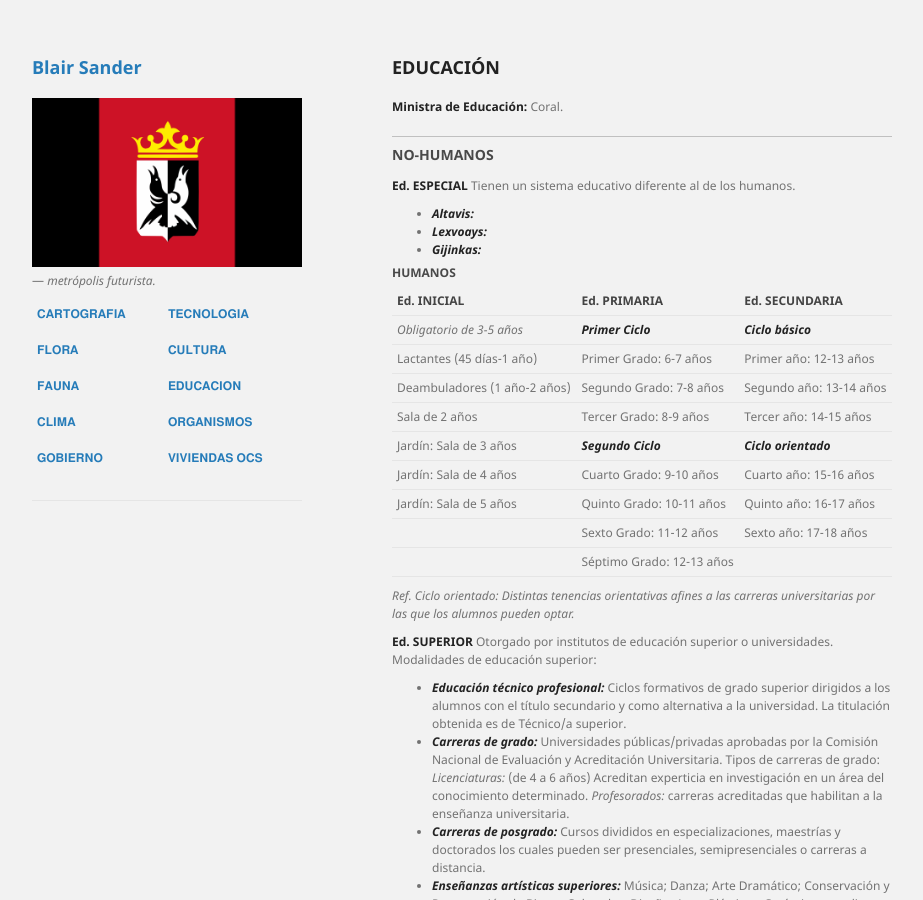
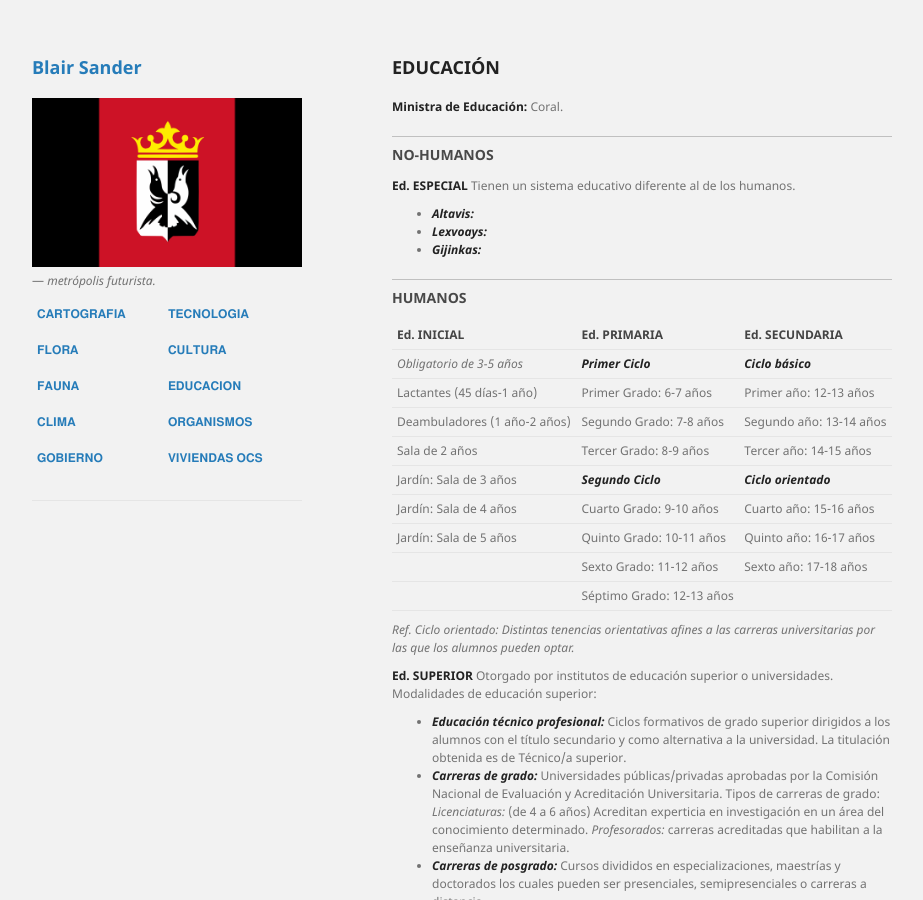
Before and after one commit to BlairSander/ciudad, a Jekyll site: the page built from educacion.md, in a window 1280 px wide and 900 px high. Shown: the whole window, without its empty margins (178-1101 px from the left). Built offline with Jekyll 4.4.1, drawn with Linux system fonts in a browser that asks for light colours; our own code applies the rules of GitHub Pages for plain Markdown files.

```diff
--- a/educacion.md
+++ b/educacion.md
@@ -14,7 +14,7 @@ Tienen un sistema educativo diferente al de los humanos.
 * ***Lexvoays:***
 * ***Gijinkas:***
 
-#### HUMANOS
+### HUMANOS
 
 | Ed. INICIAL | Ed. PRIMARIA | Ed. SECUNDARIA |
 |------|------|------|
```
